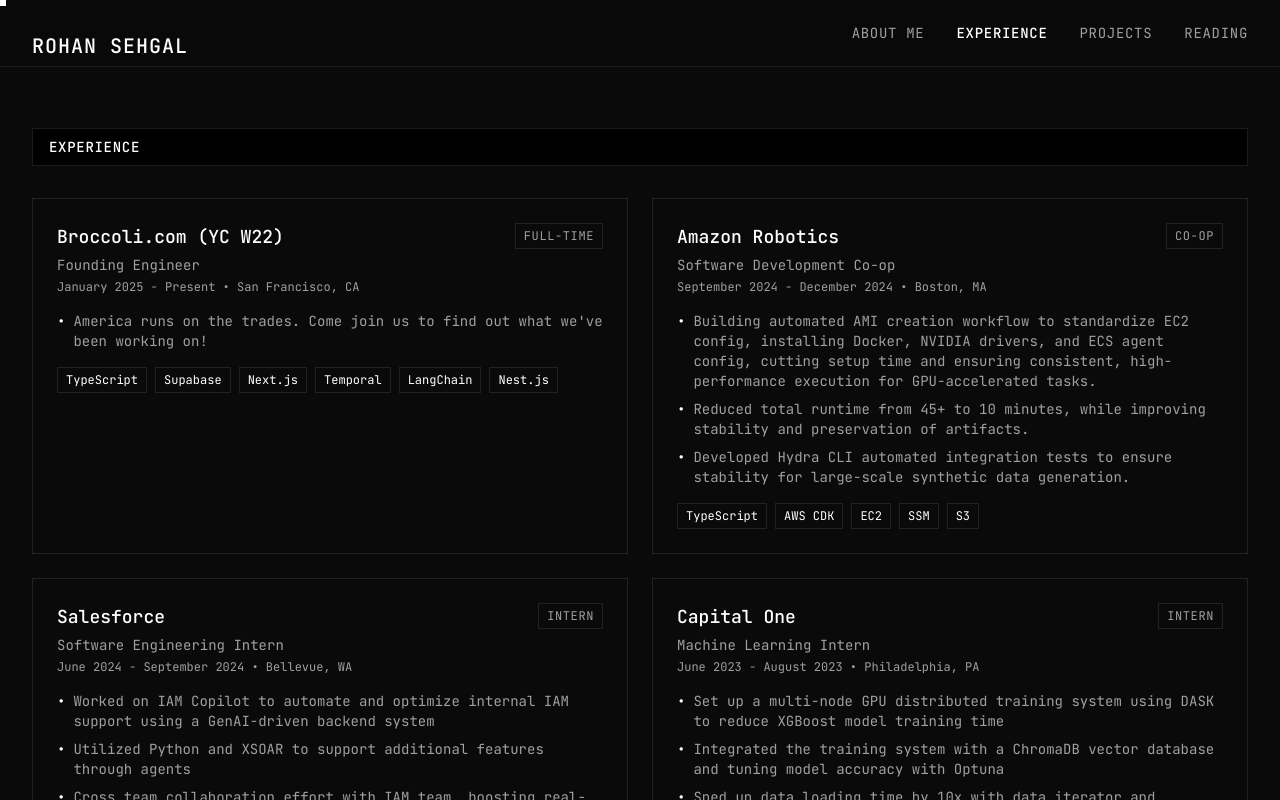
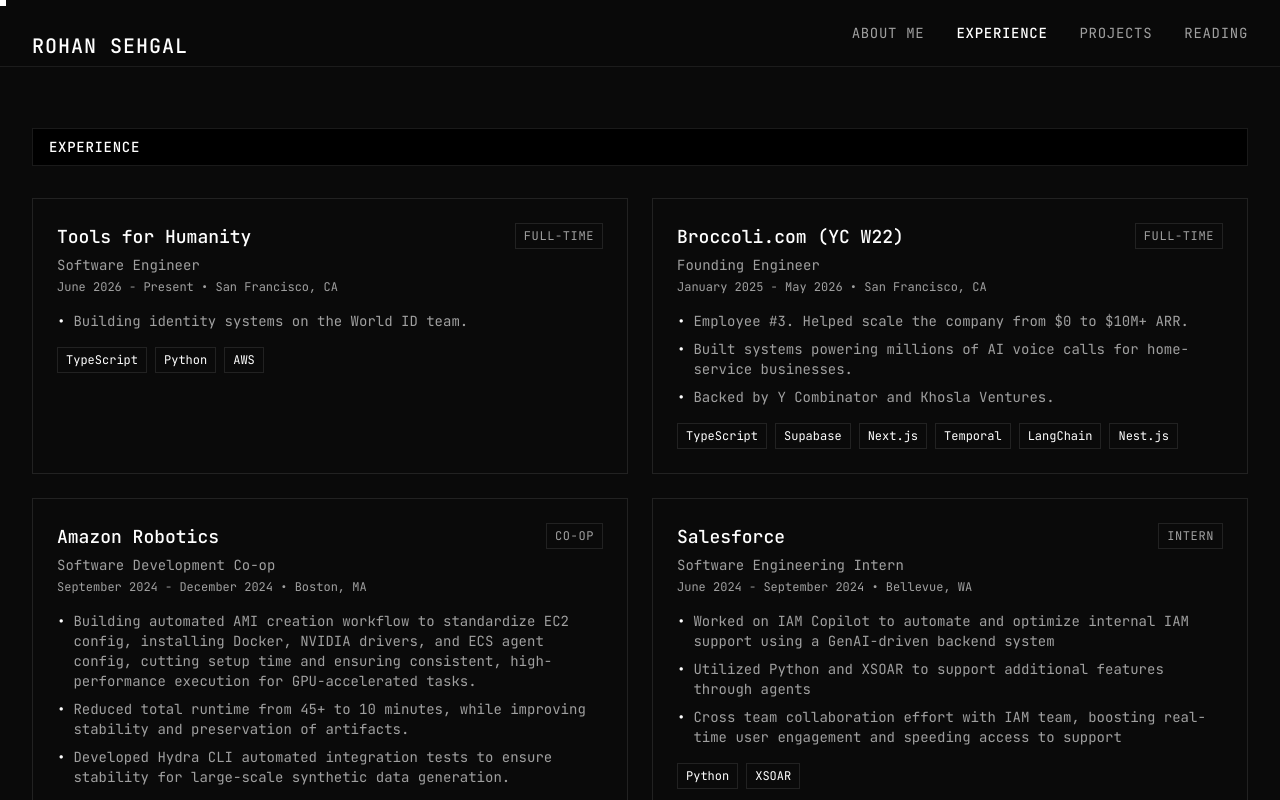
Before and after one commit to rohseh303/rohseh303.github.io, a Next.js app: page /experience in a window 1280 px wide. Shown: the top 800 px of the page. Built offline with nearby package versions, Linux system fonts and the light colour scheme.

Commit message:
Update current role and experience

```diff
--- a/components/sections/BioColumns.tsx
+++ b/components/sections/BioColumns.tsx
@@ -3,7 +3,7 @@
     <div className="grid grid-cols-1 md:grid-cols-2 gap-8 mb-16">
       <div>
         <p className="text-sm text-[#a0a0a0] leading-relaxed">
-          I'm currently working as a Founding Engineer at Broccoli.com (YC W22), where I'm building AI voice agents and full-stack systems. I focus on creating scalable solutions that deliver real impact.
+          I'm a software engineer working on identity systems at Tools for Humanity. Previously, I was employee #3 and a founding engineer at Broccoli, where I helped scale the company from $0 to $10M+ ARR.
         </p>
       </div>
       <div>
--- a/components/sections/Hero.tsx
+++ b/components/sections/Hero.tsx
@@ -2,7 +2,7 @@
   return (
     <div className="mb-16">
       <h1 className="text-3xl md:text-4xl font-medium mb-8 leading-tight">
-        Hi, I'm Rohan, a software engineer and founding engineer building AI voice agents at Broccoli.com
+        Hi, I'm Rohan, a software engineer working on AI systems and identity at Tools for Humanity
       </h1>
     </div>
   );
--- a/components/sections/ProfileSection.tsx
+++ b/components/sections/ProfileSection.tsx
@@ -14,7 +14,6 @@
         </div>
         <div>
           <h3 className="text-xl font-medium mb-1">{profile.name}</h3>
-          <p className="text-sm text-[#a0a0a0] mb-4">Age: {profile.age}</p>
         </div>
       </div>
 
--- a/content/experience.json
+++ b/content/experience.json
@@ -1,15 +1,30 @@
 {
   "experience": [
+    {
+      "id": "tools-for-humanity",
+      "company": "Tools for Humanity",
+      "role": "Software Engineer",
+      "location": "San Francisco, CA",
+      "startDate": "June 2026",
+      "endDate": "Present",
+      "type": "full-time",
+      "description": [
+        "Building identity systems on the World ID team."
+      ],
+      "technologies": ["TypeScript", "Python", "AWS"]
+    },
     {
       "id": "broccoli",
       "company": "Broccoli.com (YC W22)",
       "role": "Founding Engineer",
       "location": "San Francisco, CA",
       "startDate": "January 2025",
-      "endDate": "Present",
+      "endDate": "May 2026",
       "type": "full-time",
       "description": [
-        "America runs on the trades. Come join us to find out what we've been working on!"
+        "Employee #3. Helped scale the company from $0 to $10M+ ARR.",
+        "Built systems powering millions of AI voice calls for home-service businesses.",
+        "Backed by Y Combinator and Khosla Ventures."
       ],
       "technologies": ["TypeScript", "Supabase", "Next.js", "Temporal", "LangChain", "Nest.js"]
     },
```
Also changed, not shown: content/about.json (+7 -12 lines).
